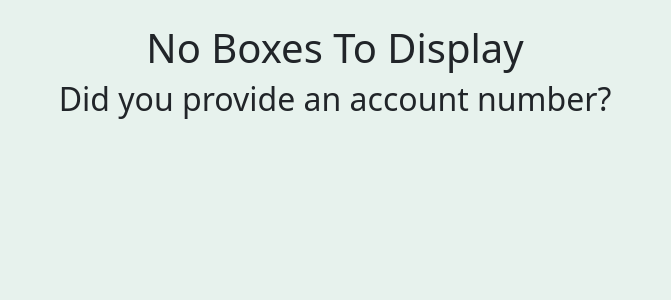
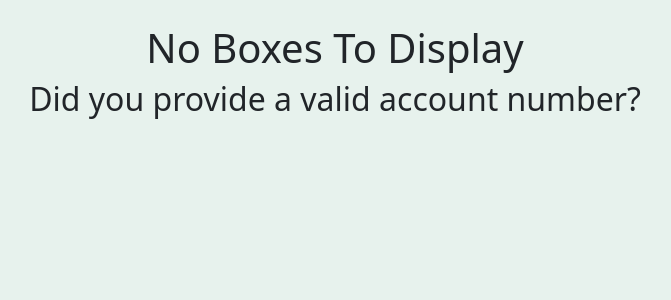
Before and after one commit to Ghazvinie/graze, a PHP site: template full-stack/application/public/views/boxes.php in a window 1280 px wide. Shown: the part 124-424 px from the top of the page, without its empty margins (305-976 px from the left). Run offline with PHP 8.4, Linux system fonts and the light colour scheme; the template is opened without the code that fills it: most values are stand-ins (such as "Sample title", 1, 10 or a date in 2020); data that the repository does not hold is empty.

Commit message:
some general tidyup

```diff
--- a/full-stack/application/public/views/boxes.php
+++ b/full-stack/application/public/views/boxes.php
@@ -4,7 +4,7 @@ require dirname(__DIR__, 2) . '/app/controllers/boxesController.php';
 $productsData = $boxesView->getData();
 if (count($productsData) <= 0) {
     $errorMessage = 'No Boxes To Display';
-    $errorMessageSub = 'Did you provide an account number?';
+    $errorMessageSub = 'Did you provide a valid account number?';
 };
 
 ?>
```
